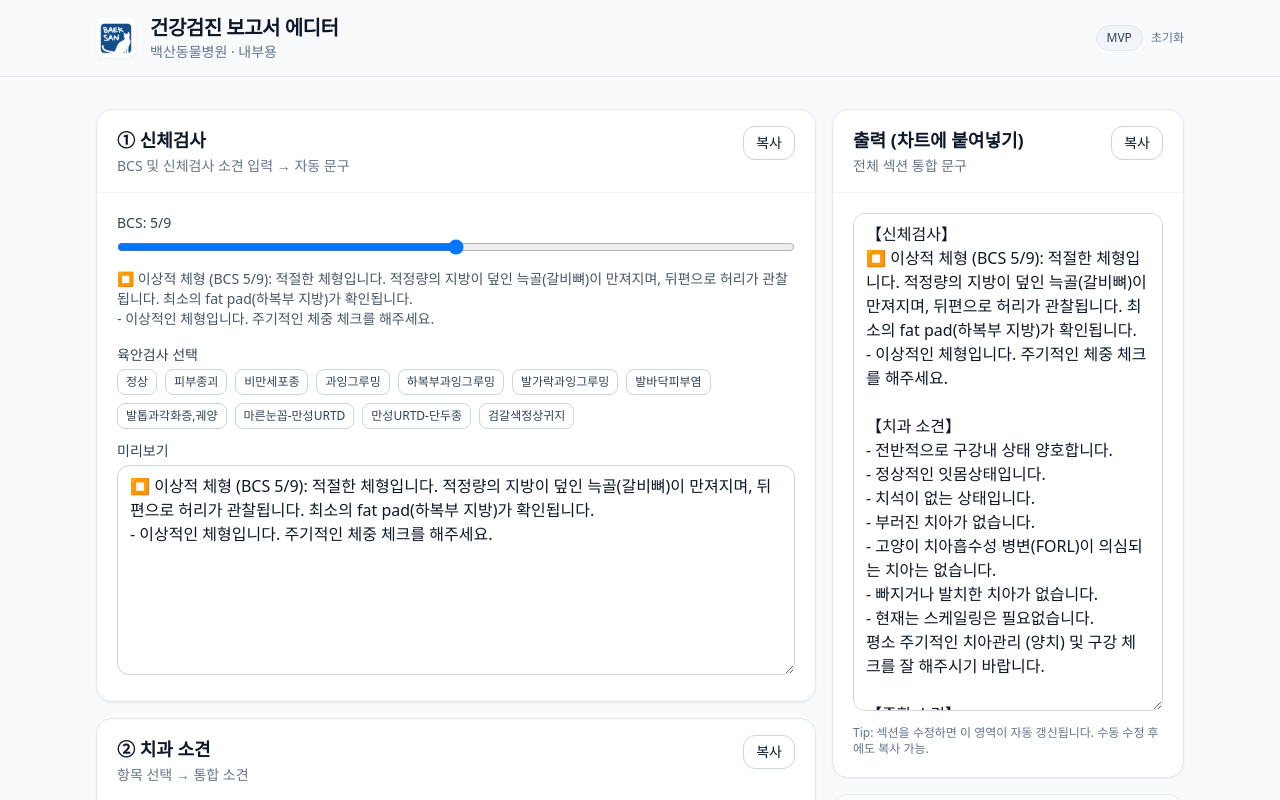
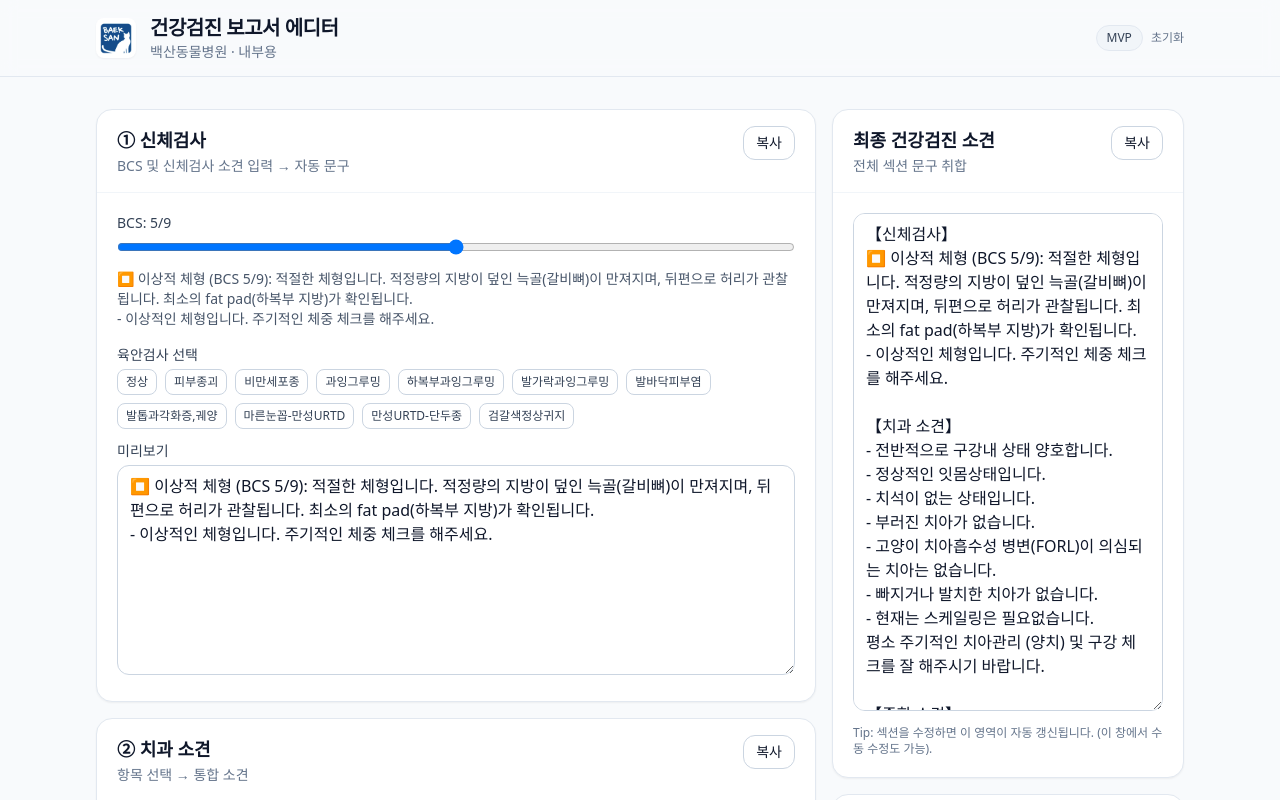
Before and after one commit to hodewdew-creator/BS_health_report_editor, a React (Vite) app: page / in a window 1280 px wide. Shown: the top 800 px of the page. Built offline with nearby package versions, Linux system fonts and the light colour scheme.

Commit message:
Update App.jsx

```diff
--- a/src/App.jsx
+++ b/src/App.jsx
@@ -645,9 +645,9 @@ function OutputPanel(){
   useEffect(()=>{ const h=()=> setTxt(compute()); window.addEventListener('vetreport-change',h); return ()=> window.removeEventListener('vetreport-change',h); },[]);
   useEffect(()=> saveLS(key.output, txt), [txt]);
   return (
-    <Card title="출력 (차트에 붙여넣기)" subtitle="전체 섹션 통합 문구" right={<CopyBtn text={txt} />}>
+    <Card title="최종 건강검진 소견 " subtitle="전체 섹션 문구 취합" right={<CopyBtn text={txt} />}>
       <TextArea value={txt} onChange={setTxt} rows={20} />
-      <div className="mt-2 text-xs text-slate-500">Tip: 섹션을 수정하면 이 영역이 자동 갱신됩니다. 수동 수정 후에도 복사 가능.</div>
+      <div className="mt-2 text-xs text-slate-500">Tip: 섹션을 수정하면 이 영역이 자동 갱신됩니다. (이 창에서 수동 수정도 가능).</div>
     </Card>
   );
 }
```
